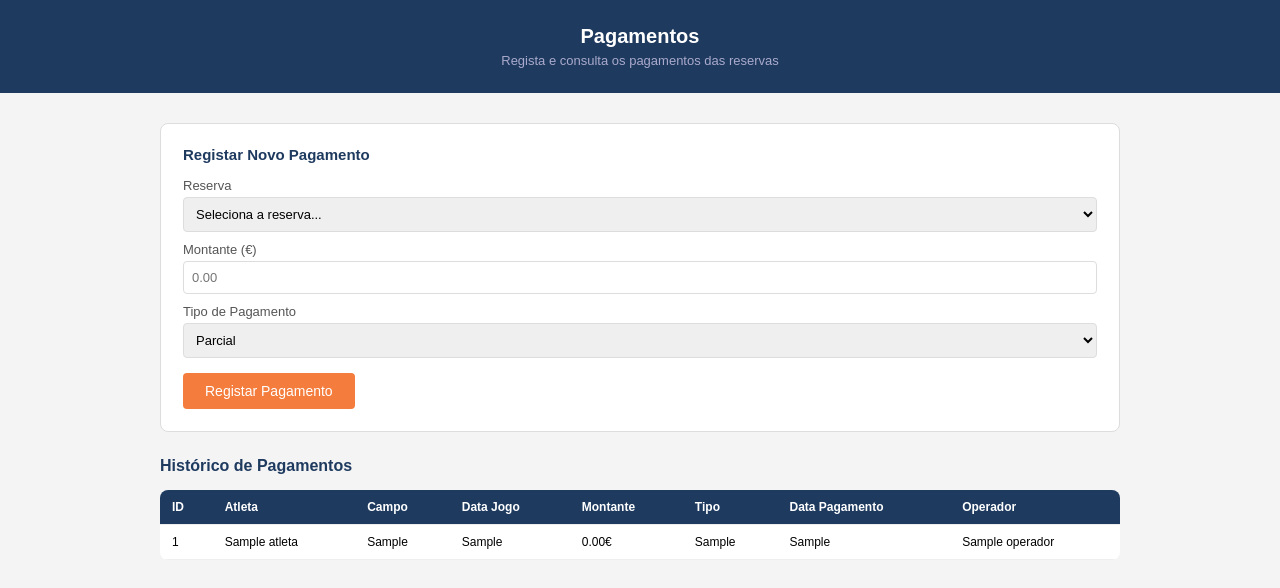
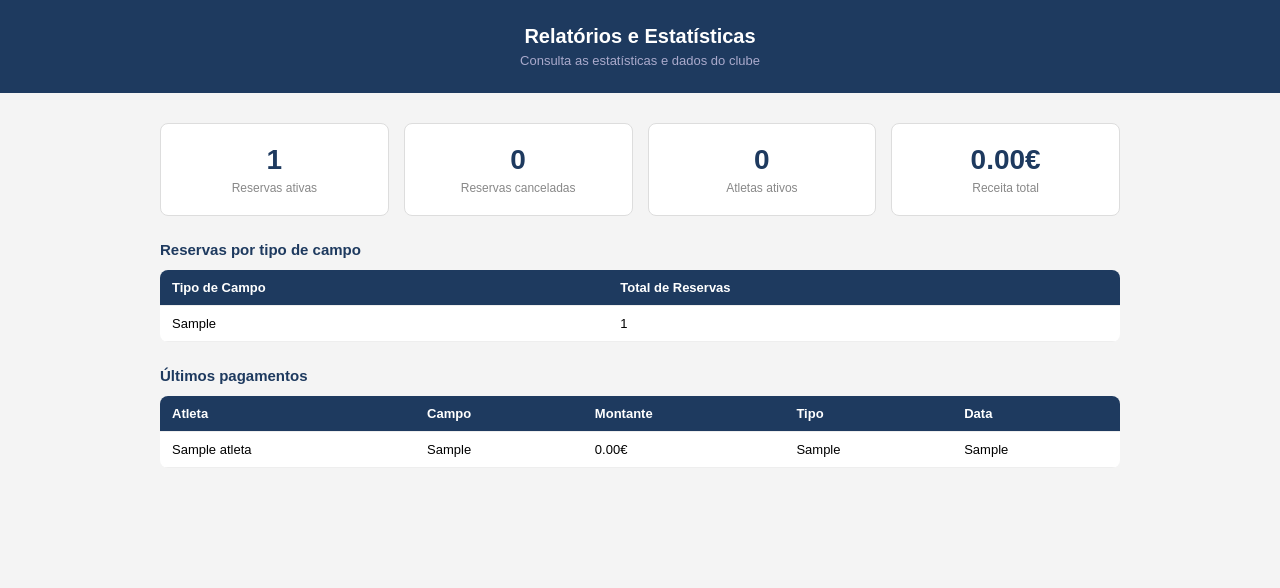
Before and after one commit to donodomundo18/Clube-de-Tenis-e-Padel, a PHP site: page /admin/relatorios.php in a window 1280 px wide. Shown: the part 42-630 px from the top of the page. Run offline with PHP 8.4, Linux system fonts and the light colour scheme; the visitor is signed in with stand-in values (Sample User, id 1); tables that the repository leaves empty or names only in its code hold one stand-in row (values such as "Sample post").

```diff
--- a/admin/relatorios.php
+++ b/admin/relatorios.php
@@ -3,29 +3,18 @@ require_once '../config/db.php';
 require_once '../includes/session.php';
 verificarOperador();
 
-$sucesso = '';
-$erro = '';
-
-if ($_SERVER['REQUEST_METHOD'] === 'POST') {
-    $reserva_id = $_POST['reserva_id'];
-    $montante = $_POST['montante'];
-    $tipo = $_POST['tipo'];
-    $operador_id = $_SESSION['operador_id'];
-
-    $stmt = $pdo->prepare("INSERT INTO pagamento (reserva_id, montante, tipo, operador_id) VALUES (?,?,?,?)");
-    $stmt->execute([$reserva_id, $montante, $tipo, $operador_id]);
-    $sucesso = 'Pagamento registado com sucesso!';
-}
-
-$reservas = $pdo->query("SELECT r.id, a.nome as nome_atleta, r.campo_escolhido, r.data_jogo, r.valor_total FROM reserva r JOIN atleta a ON r.atleta_id = a.id WHERE r.estado_reserva = 'ativa' ORDER BY r.data_jogo DESC")->fetchAll();
-
-$pagamentos = $pdo->query("SELECT p.*, a.nome as nome_atleta, r.campo_escolhido, r.data_jogo, o.nome as nome_operador FROM pagamento p JOIN reserva r ON p.reserva_id = r.id JOIN atleta a ON r.atleta_id = a.id JOIN operador o ON p.operador_id = o.id ORDER BY p.data_pagamento DESC")->fetchAll();
+$total_ativas = $pdo->query("SELECT COUNT(*) FROM reserva WHERE estado_reserva = 'ativa'")->fetchColumn();
+$total_canceladas = $pdo->query("SELECT COUNT(*) FROM reserva WHERE estado_reserva = 'cancelada'")->fetchColumn();
+$total_atletas = $pdo->query("SELECT COUNT(*) FROM atleta WHERE estado_atleta = 'ativo'")->fetchColumn();
+$receita = $pdo->query("SELECT SUM(montante) FROM pagamento")->fetchColumn();
+$por_tipo = $pdo->query("SELECT campo_escolhido, COUNT(*) as total FROM reserva WHERE estado_reserva = 'ativa' GROUP BY campo_escolhido")->fetchAll();
+$pagamentos_recentes = $pdo->query("SELECT p.*, a.nome as nome_atleta, r.campo_escolhido FROM pagamento p JOIN reserva r ON p.reserva_id = r.id JOIN atleta a ON r.atleta_id = a.id ORDER BY p.data_pagamento DESC LIMIT 10")->fetchAll();
 ?>
 <!DOCTYPE html>
 <html lang="pt">
 <head>
     <meta charset="UTF-8">
-    <title>Pagamentos - Backoffice</title>
+    <title>Relatórios - Backoffice</title>
     <style>
         * { margin: 0; padding: 0; box-sizing: border-box; }
         body { font-family: Arial; background: #f4f4f4; }
@@ -37,20 +26,15 @@ $pagamentos = $pdo->query("SELECT p.*, a.nome as nome_atleta, r.campo_escolhido,
         .topo h1 { font-size: 20px; }
         .topo p { font-size: 13px; color: #aac; margin-top: 5px; }
         .container { max-width: 1000px; margin: 30px auto; padding: 0 20px; }
-        .formulario { background: white; padding: 22px; border-radius: 8px; margin-bottom: 25px; border: 1px solid #ddd; }
-        .formulario h3 { color: #1e3a5f; margin-bottom: 15px; font-size: 15px; }
-        label { font-size: 13px; color: #555; display: block; margin-bottom: 4px; margin-top: 10px; }
-        input, select { width: 100%; padding: 8px; border: 1px solid #ddd; border-radius: 4px; box-sizing: border-box; font-size: 13px; }
-        input:focus, select:focus { border-color: #1e3a5f; outline: none; }
-        .btn-guardar { background: #f47c3c; color: white; padding: 10px 22px; border: none; border-radius: 4px; cursor: pointer; font-size: 14px; margin-top: 15px; }
-        .btn-guardar:hover { background: #d4622c; }
-        .secao-titulo { color: #1e3a5f; font-size: 16px; margin: 25px 0 15px 0; font-weight: bold; }
-        table { width: 100%; border-collapse: collapse; background: white; border-radius: 8px; overflow: hidden; }
-        th, td { padding: 10px 12px; border-bottom: 1px solid #eee; font-size: 12px; text-align: left; }
+        .stats { display: grid; grid-template-columns: repeat(4, 1fr); gap: 15px; margin-bottom: 25px; }
+        .stat { background: white; padding: 20px; border-radius: 8px; border: 1px solid #ddd; text-align: center; }
+        .stat h3 { color: #1e3a5f; font-size: 28px; margin-bottom: 5px; }
+        .stat p { font-size: 12px; color: #888; }
+        .secao-titulo { color: #1e3a5f; font-size: 15px; margin: 25px 0 12px 0; font-weight: bold; }
+        table { width: 100%; border-collapse: collapse; background: white; border-radius: 8px; overflow: hidden; margin-bottom: 25px; }
+        th, td { padding: 10px 12px; border-bottom: 1px solid #eee; font-size: 13px; text-align: left; }
         th { background: #1e3a5f; color: white; }
         tr:hover { background: #f9f9f9; }
-        .sucesso { background: #e0ffe0; color: #1a6b1a; padding: 10px 15px; border-radius: 6px; margin-bottom: 15px; font-size: 13px; border-left: 4px solid green; }
-        .erro { background: #ffe0e0; color: red; padding: 10px 15px; border-radius: 6px; margin-bottom: 15px; font-size: 13px; border-left: 4px solid red; }
     </style>
 </head>
 <body>
@@ -63,66 +47,60 @@ $pagamentos = $pdo->query("SELECT p.*, a.nome as nome_atleta, r.campo_escolhido,
 </nav>
 
 <div class="topo">
-    <h1>Pagamentos</h1>
-    <p>Regista e consulta os pagamentos das reservas</p>
+    <h1>Relatórios e Estatísticas</h1>
+    <p>Consulta as estatísticas e dados do clube</p>
 </div>
 
 <div class="container">
-    <?php if ($sucesso): ?>
-        <div class="sucesso"><?= $sucesso ?></div>
-    <?php endif; ?>
-    <?php if ($erro): ?>
-        <div class="erro"><?= $erro ?></div>
-    <?php endif; ?>
-
-    <div class="formulario">
-        <h3>Registar Novo Pagamento</h3>
-        <form method="POST">
-            <label>Reserva</label>
-            <select name="reserva_id" required>
-                <option value="">Seleciona a reserva...</option>
-                <?php foreach ($reservas as $r): ?>
-                    <option value="<?= $r['id'] ?>">
-                        #<?= $r['id'] ?> — <?= $r['nome_atleta'] ?> — <?= $r['campo_escolhido'] ?> — <?= $r['data_jogo'] ?> — Total: <?= number_format($r['valor_total'], 2) ?>€
-                    </option>
-                <?php endforeach; ?>
-            </select>
-
-            <label>Montante (€)</label>
-            <input type="number" step="0.01" name="montante" placeholder="0.00" required>
-
-            <label>Tipo de Pagamento</label>
-            <select name="tipo" required>
-                <option value="parcial">Parcial</option>
-                <option value="total">Total</option>
-            </select>
-
-            <button type="submit" class="btn-guardar">Registar Pagamento</button>
-        </form>
+    <div class="stats">
+        <div class="stat">
+            <h3><?= $total_ativas ?></h3>
+            <p>Reservas ativas</p>
+        </div>
+        <div class="stat">
+            <h3><?= $total_canceladas ?></h3>
+            <p>Reservas canceladas</p>
+        </div>
+        <div class="stat">
+            <h3><?= $total_atletas ?></h3>
+            <p>Atletas ativos</p>
+        </div>
+        <div class="stat">
+            <h3><?= number_format($receita ?? 0, 2) ?>€</h3>
+            <p>Receita total</p>
+        </div>
     </div>
 
-    <p class="secao-titulo">Histórico de Pagamentos</p>
+    <p class="secao-titulo">Reservas por tipo de campo</p>
     <table>
         <tr>
-            <th>ID</th>
+            <th>Tipo de Campo</th>
+            <th>Total de Reservas</th>
+        </tr>
+        <?php foreach ($por_tipo as $t): ?>
+        <tr>
+            <td><?= $t['campo_escolhido'] ?></td>
+            <td><?= $t['total'] ?></td>
+        </tr>
+        <?php endforeach; ?>
+    </table>
+
+    <p class="secao-titulo">Últimos pagamentos</p>
+    <table>
+        <tr>
             <th>Atleta</th>
             <th>Campo</th>
-            <th>Data Jogo</th>
             <th>Montante</th>
             <th>Tipo</th>
-            <th>Data Pagamento</th>
-            <th>Operador</th>
+            <th>Data</th>
         </tr>
-        <?php foreach ($pagamentos as $p): ?>
+        <?php foreach ($pagamentos_recentes as $p): ?>
         <tr>
-            <td><?= $p['id'] ?></td>
             <td><?= $p['nome_atleta'] ?></td>
             <td><?= $p['campo_escolhido'] ?></td>
-            <td><?= $p['data_jogo'] ?></td>
             <td><?= number_format($p['montante'], 2) ?>€</td>
             <td><?= $p['tipo'] ?></td>
             <td><?= $p['data_pagamento'] ?></td>
-            <td><?= $p['nome_operador'] ?></td>
         </tr>
         <?php endforeach; ?>
     </table>
```
